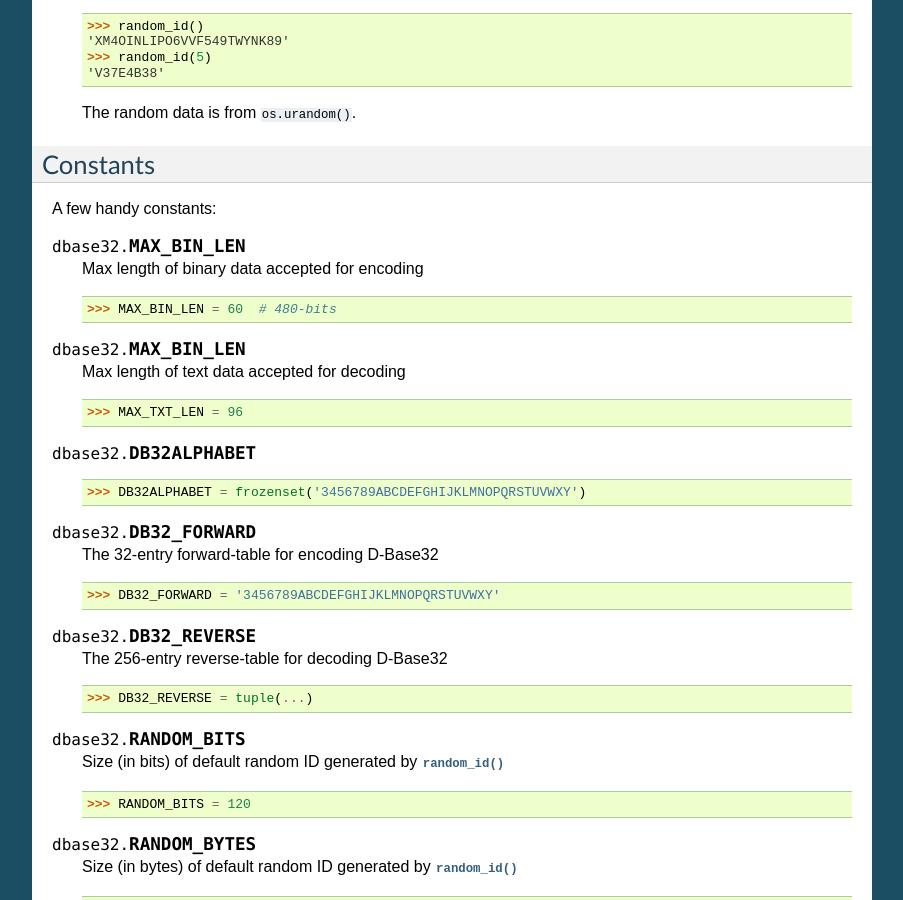
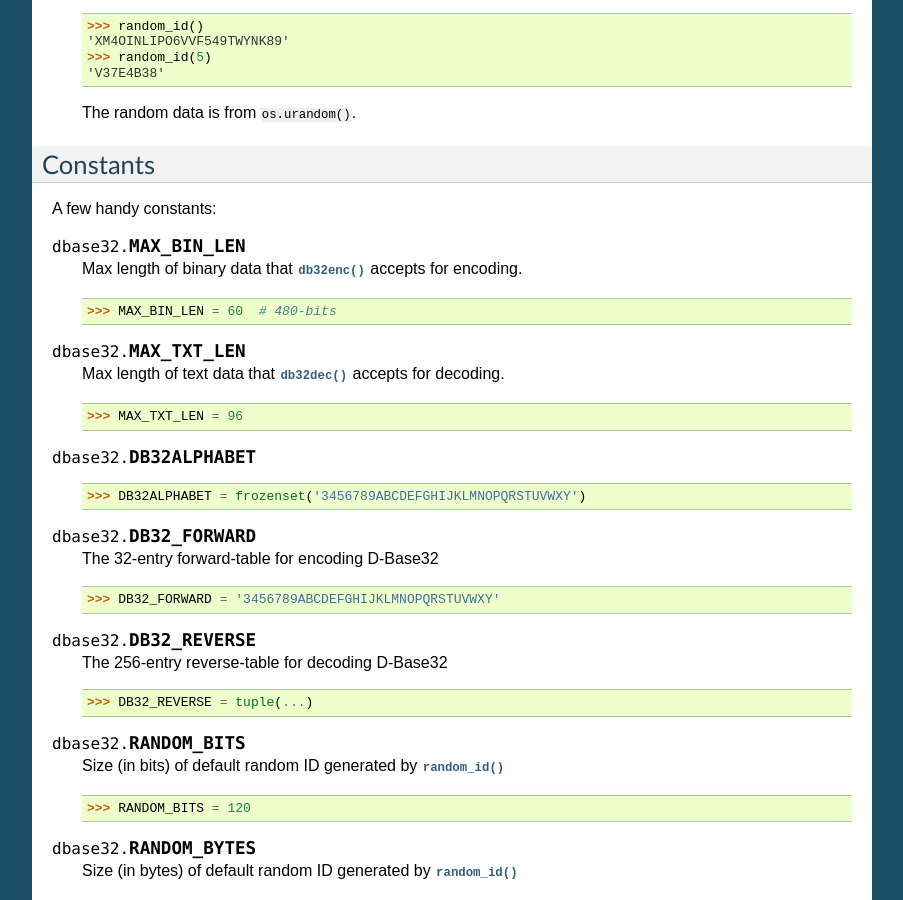
Before and after one commit to json420/dbase32, a Sphinx documentation site: the page built from doc/dbase32.rst, in a window 1280 px wide and 900 px high, scrolled down 1336 px. Shown: the whole window, without its empty margins (198-1101 px from the left). Built offline with Sphinx 7.4.7, drawn with Linux system fonts in a browser that asks for light colours; some of the changed text lies outside the part shown.

Commit message:
doc: fix MAX_TXT_LEN typo; clarification on MAX_*_LEN

```diff
--- a/doc/dbase32.rst
+++ b/doc/dbase32.rst
@@ -95,14 +95,14 @@ A few handy constants:
 
 .. data:: MAX_BIN_LEN
 
-    Max length of binary data accepted for encoding
+    Max length of binary data that :func:`db32enc()` accepts for encoding.
 
     >>> MAX_BIN_LEN = 60  # 480-bits
 
 
-.. data:: MAX_BIN_LEN
+.. data:: MAX_TXT_LEN
 
-    Max length of text data accepted for decoding
+    Max length of text data that :func:`db32dec` accepts for decoding.
 
     >>> MAX_TXT_LEN = 96
 
```
